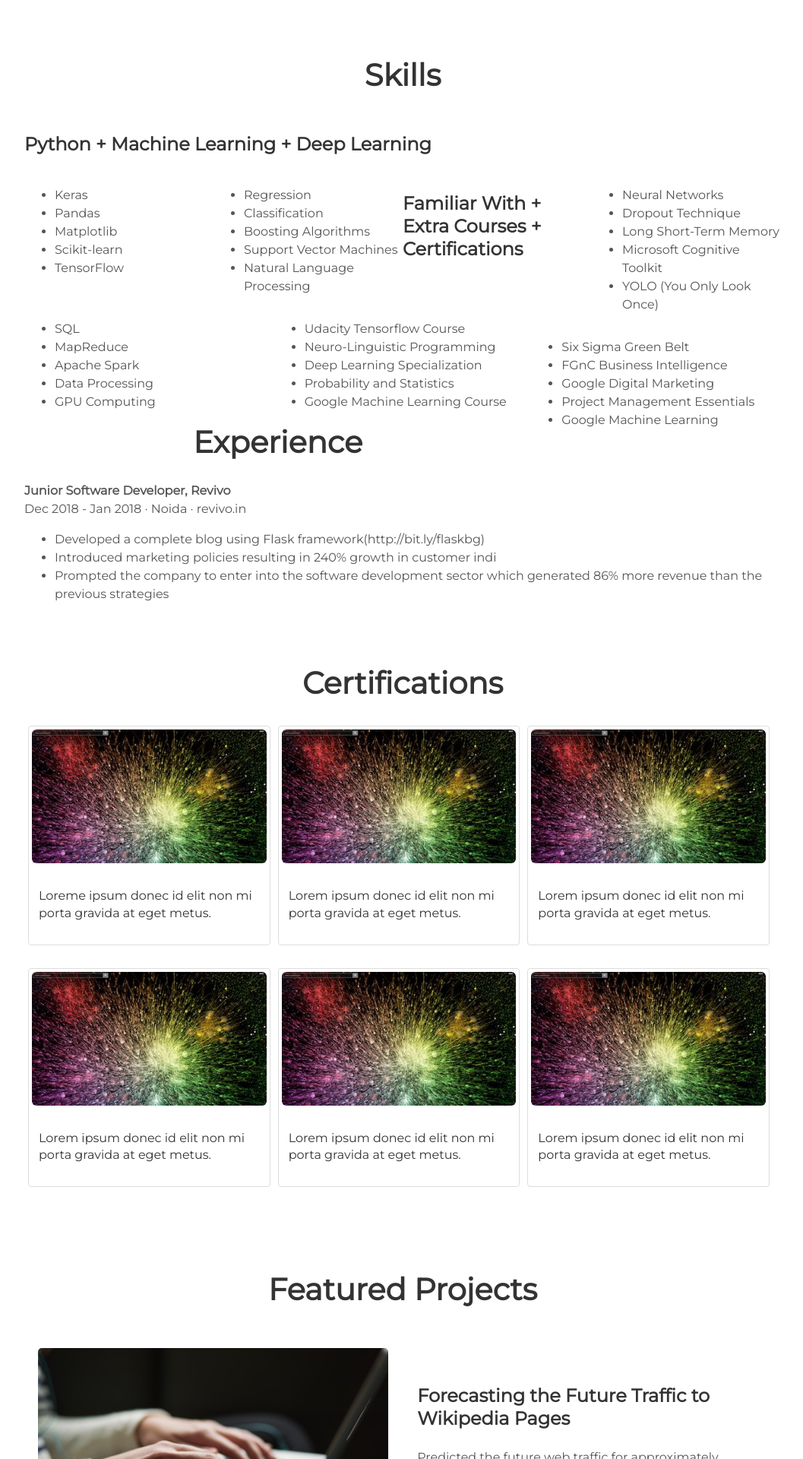
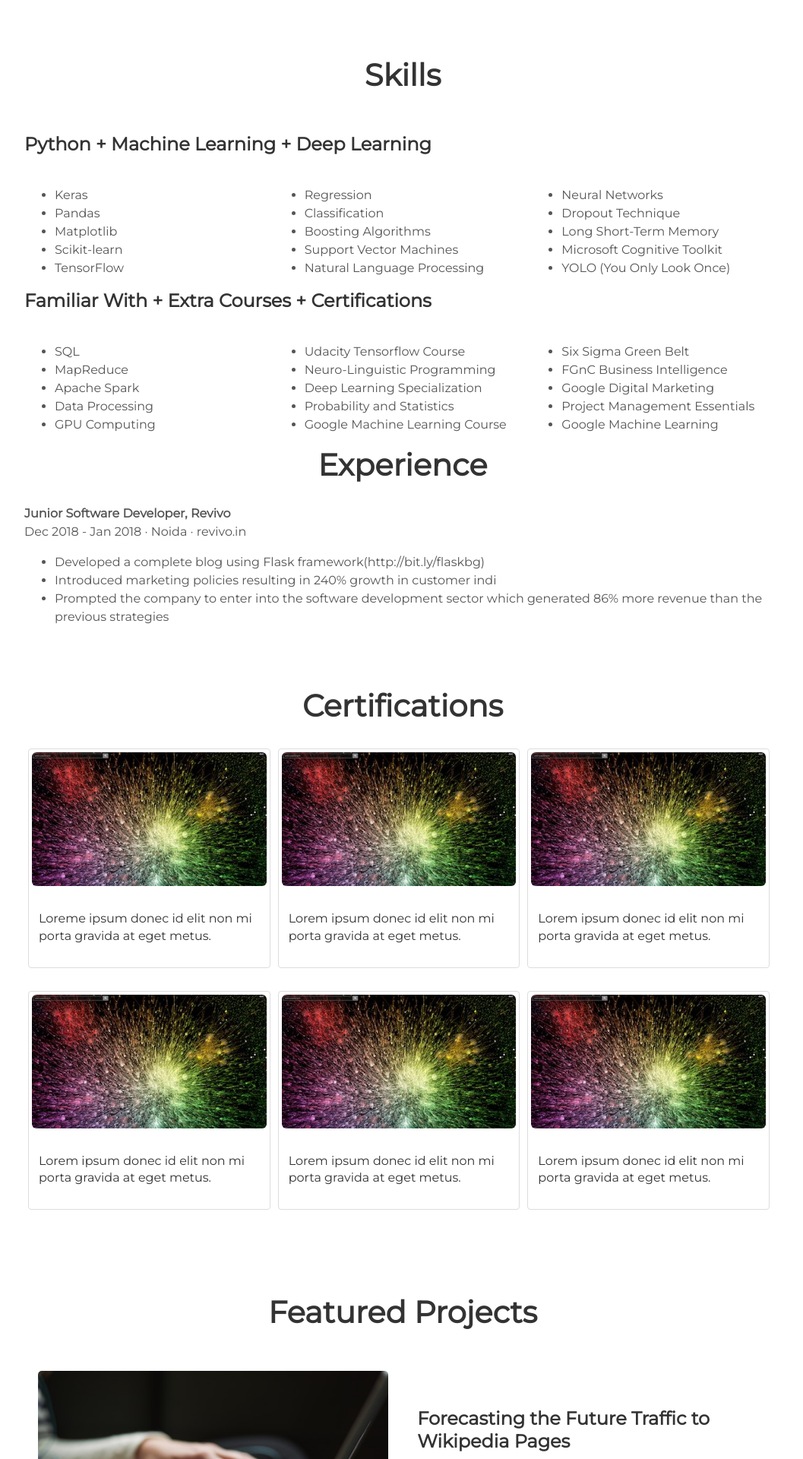
Before and after one commit to arkadee/arkadee.github.io, a Jekyll site: the page built from index.html, in a window 1280 px wide. Shown: the part 1834-3754 px from the top of the page at 76% size, without its empty margins (110-1167 px from the left). Built offline with Jekyll 4.4.1, drawn with Linux system fonts in a browser that asks for light colours.

Commit message:
Update skills.html

```diff
--- a/_includes/skills.html
+++ b/_includes/skills.html
@@ -6,7 +6,7 @@
 
 <h3>Python + Machine Learning + Deep Learning</h3>
 
-<div style="float: left; width: 25%;">
+<div style="float: left; width: 33%;">
 <ul>
     <li>Keras</li>
     <li>Pandas</li>
@@ -15,7 +15,7 @@
     <li>TensorFlow</li>
 </ul>
 </div>
-<div style="float: left; width: 25%;">
+<div style="float: left; width: 33%;">
 <ul>
     <li>Regression</li>
     <li>Classification</li>
@@ -24,7 +24,7 @@
     <li>Natural Language Processing</li>
 </ul>
 </div>
-<div style="float: right; width: 25%;">
+<div style="float: right; width: 33%;">
 <ul>
     <li>Neural Networks</li>
     <li>Dropout Technique</li>
```
